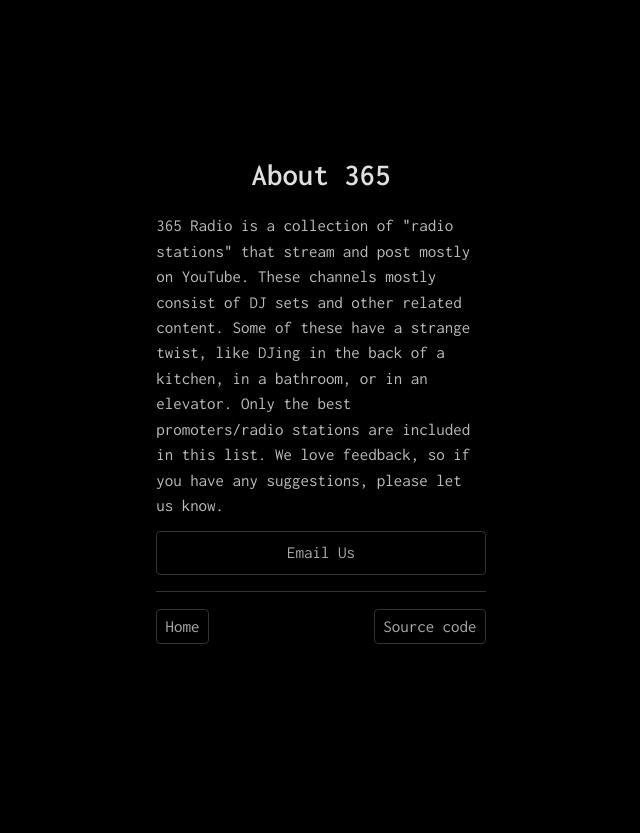
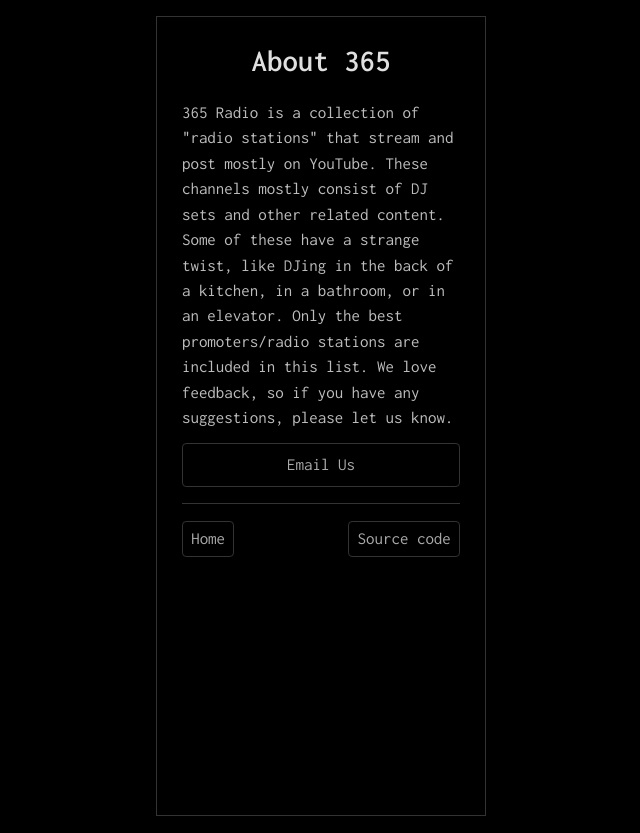
Before and after one commit to itzCozi/baddev.top, a SvelteKit app: page /about in a window 1280 px wide. Shown: the whole page, without its empty margins (319-959 px from the left). Before the commit the page ends 800 px from the top, so only its background shows below. Built offline with nearby package versions, Linux system fonts and the light colour scheme.

Commit message:
update UI

```diff
--- a/src/lib/components/buttons/BigButton.svelte
+++ b/src/lib/components/buttons/BigButton.svelte
@@ -12,14 +12,14 @@
 
 {#if href}
   <a
-    class={`hover:no-underline text-center text-type-dimmed/90 border w-full text-center border-mono-divider rounded py-1 px-2 hover:bg-transparent hover:text-type-primary hover:border-type-footer duration-200 ease-in-out ${className}`}
+    class={`hover:no-underline text-center text-type-dimmed/90 border w-full border-mono-divider rounded py-1 px-2 hover:bg-transparent hover:text-type-primary hover:border-type-footer duration-200 ease-in-out ${className}`}
     {href}
     {title}>
     {@render children?.()}
   </a>
 {:else}
   <button
-    class={`text-center text-type-dimmed/90 border w-full text-center border-mono-divider rounded py-1 px-2 hover:text-type-primary hover:border-type-footer duration-200 ease-in-out ${className}`}
+    class={`text-center text-type-dimmed/90 border w-full border-mono-divider rounded py-1 px-2 hover:text-type-primary hover:border-type-footer duration-200 ease-in-out ${className}`}
     onclick={onClick}
     {title}>
     {@render children?.()}
--- a/src/lib/components/layout/PageLayout.svelte
+++ b/src/lib/components/layout/PageLayout.svelte
@@ -6,8 +6,8 @@
   let { children }: Props = $props();
 </script>
 
-<div class="flex items-center justify-center min-h-screen p-4">
-  <div class="mx-auto flex flex-col gap-2 max-w-xs">
+<div class="flex items-center justify-center p-4">
+  <div class="mx-auto flex flex-col gap-2 max-w-xs border-mono-divider border min-h-screen p-6">
     {@render children?.()}
   </div>
 </div>
--- a/src/styles/global.css
+++ b/src/styles/global.css
@@ -9,6 +9,11 @@
 :root ::-webkit-scrollbar-thumb {
   background-color: #252525;
   cursor: pointer;
+}
+
+::selection {
+  color: #000000;
+  background-color: #c0c0c0;
 }
 
 html,
@@ -24,13 +29,15 @@
 
 ul li::before {
   content: "*";
-  color: #bbbbbb; /* Dimmed */
+  color: #bdbdbd; /* Dimmed */
 }
 
 a {
   color: #4286e0;
   text-decoration: none;
-  transition: background-color 200ms, color 200ms;
+  transition:
+    background-color 200ms,
+    color 200ms;
 }
 
 a:hover {
--- a/tailwind.config.js
+++ b/tailwind.config.js
@@ -26,11 +26,10 @@
           accentLight2: "#3a3a3a",
         },
         type: {
-          primary: "#d0d0d0",
+          primary: "#c0c0c0",
           emphasized: "#e0e0e0",
-          dimmed: "#bbbbbb",
+          dimmed: "#bdbdbd",
           footer: "#505050",
-          dark: "#0a0a0a",
         },
       },
     },
```
